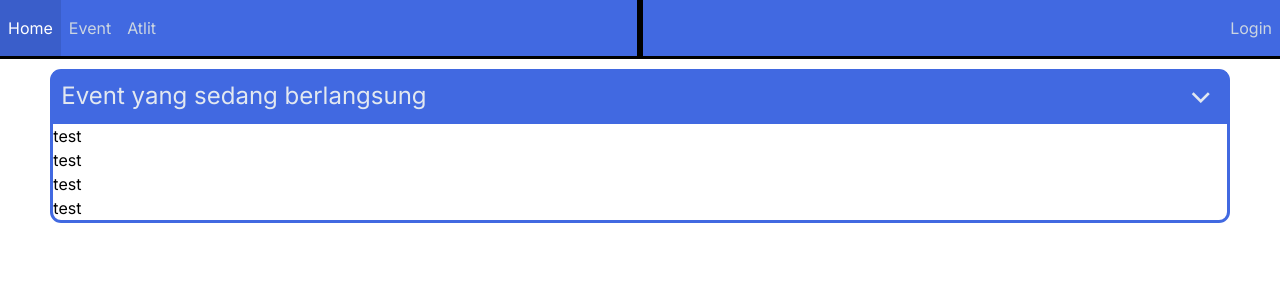
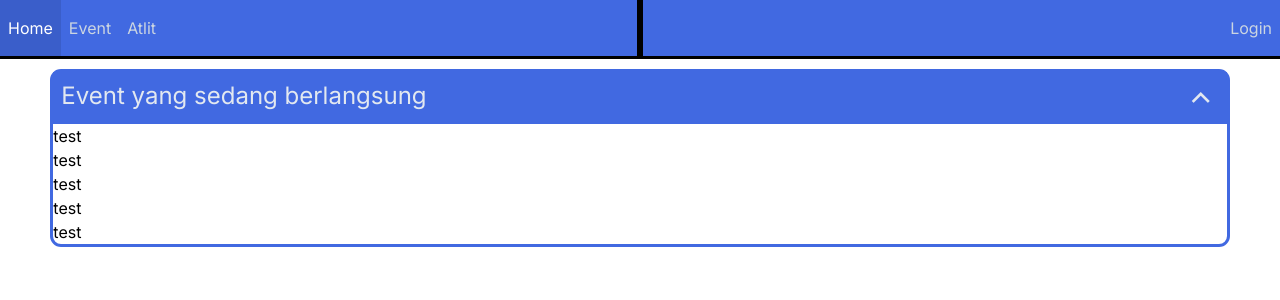
Before and after one commit to AliAbuSalam/silat-tournament-manager, a Next.js app: page / in a window 1280 px wide. Shown: the top 300 px of the page. Built offline with nearby package versions, Linux system fonts and the light colour scheme.

Commit message:
add initial component for showing list of events

```diff
--- a/src/components/EventBox/index.tsx
+++ b/src/components/EventBox/index.tsx
@@ -1,17 +1,29 @@
+'use client'
+import { useState } from 'react';
+
 const EventBox = ({ title }: {
   title: string
 }) => {
+  const [open, setOpen] = useState(true);
+  const handleCollapse = () => {
+    setOpen(!open)
+  }
   return(
     <div className="outline outline-main-color w-11/12 my-4  mx-auto rounded-lg">
-      <div className="bg-main-color text-slate-200 hover:text-white hover:bg-main-color-darker
-      py-2 px-2 cursor-pointer flex flex-row justify-between">
-        <h1 className="text-2xl text-inherit w-fit">{title}</h1>
-        <span className="material-symbols-outlined text-[36px]">keyboard_arrow_down</span>
+      <div
+        onClick={handleCollapse}
+        className="bg-main-color text-slate-200 hover:text-white hover:bg-main-color-darker
+        py-2 px-2 cursor-pointer flex flex-row justify-between">
+          <h1 className="text-2xl text-inherit w-fit">{title}</h1>
+          <span className="material-symbols-outlined text-[36px]">{open ? 'keyboard_arrow_up': 'keyboard_arrow_down'}</span>
       </div>
-      test<br />
-      test<br />
-      test<br />
-      test<br />
+      <div className={open ? "": "hidden"}>
+        test<br/>
+        test<br/>
+        test<br/>
+        test<br/>
+        test<br/>
+      </div>
     </div>
   );
 };
```
